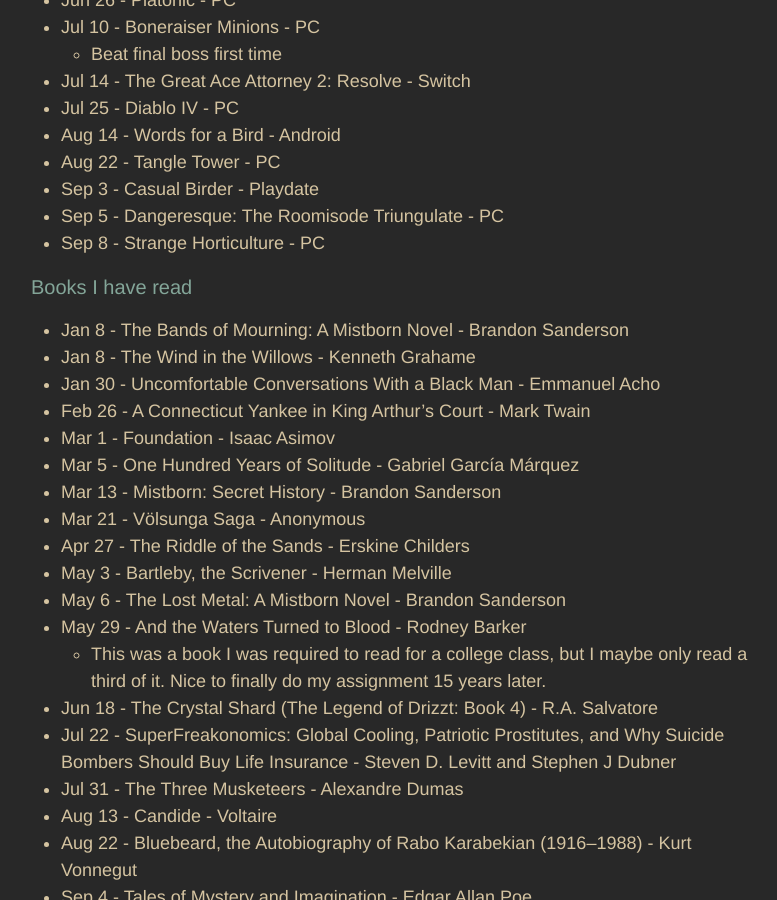
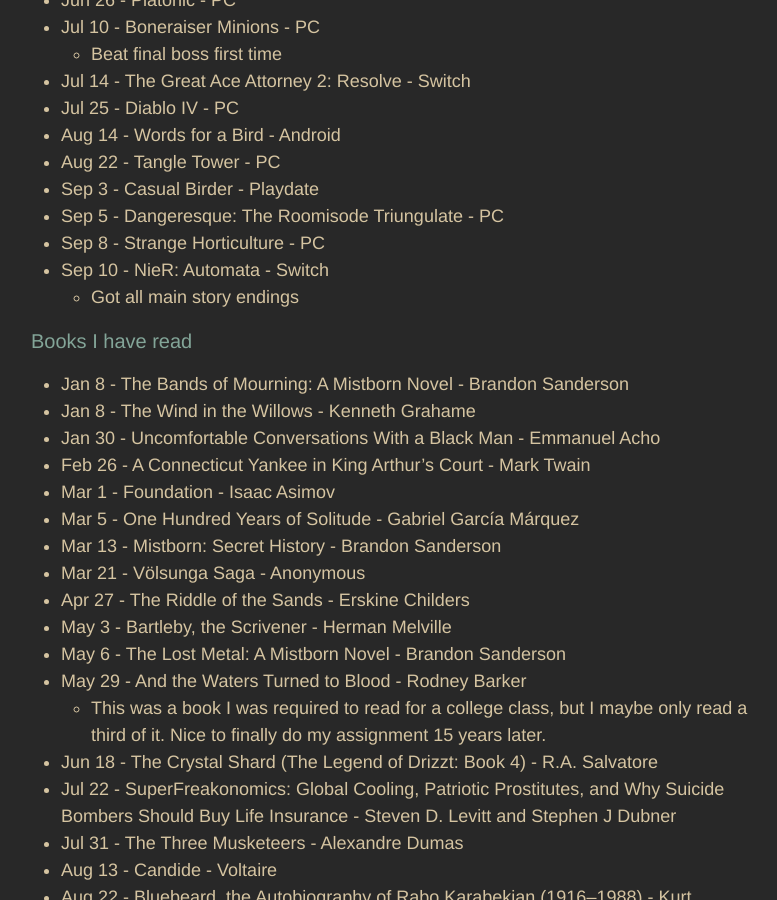
Before and after one commit to adkinsrs/sadkins_site, a Jekyll site: the page built from misc.md, in a window 1280 px wide and 900 px high, scrolled down 1031 px. Shown: the whole window, without its empty margins (239-1016 px from the left). Built offline with Jekyll 4.4.1, drawn with Linux system fonts in a browser that asks for light colours.

Commit message:
beat a game

```diff
--- a/misc.md
+++ b/misc.md
@@ -44,6 +44,8 @@
 * Sep 3 - Casual Birder - Playdate
 * Sep 5 - Dangeresque: The Roomisode Triungulate - PC
 * Sep 8 - Strange Horticulture - PC
+* Sep 10 - NieR: Automata - Switch
+  * Got all main story endings
 
 ### Books I have read
 
```
